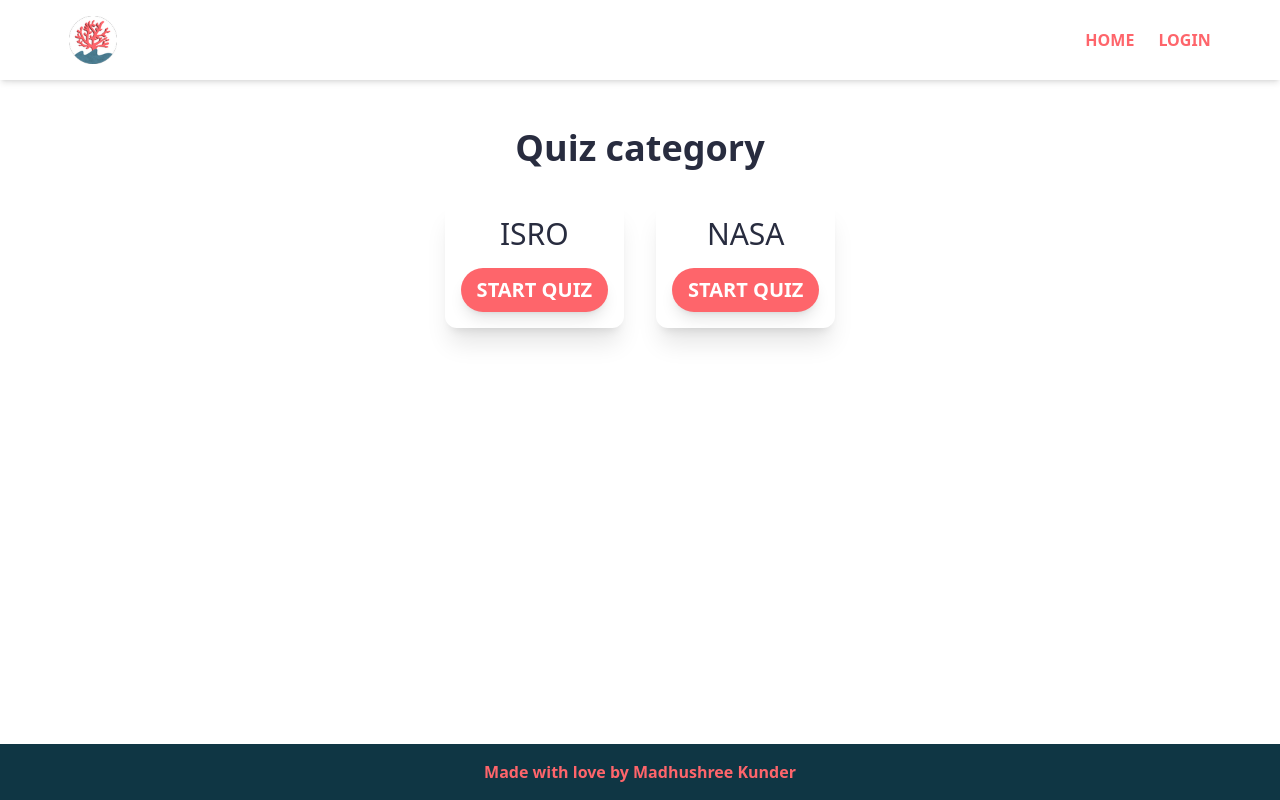
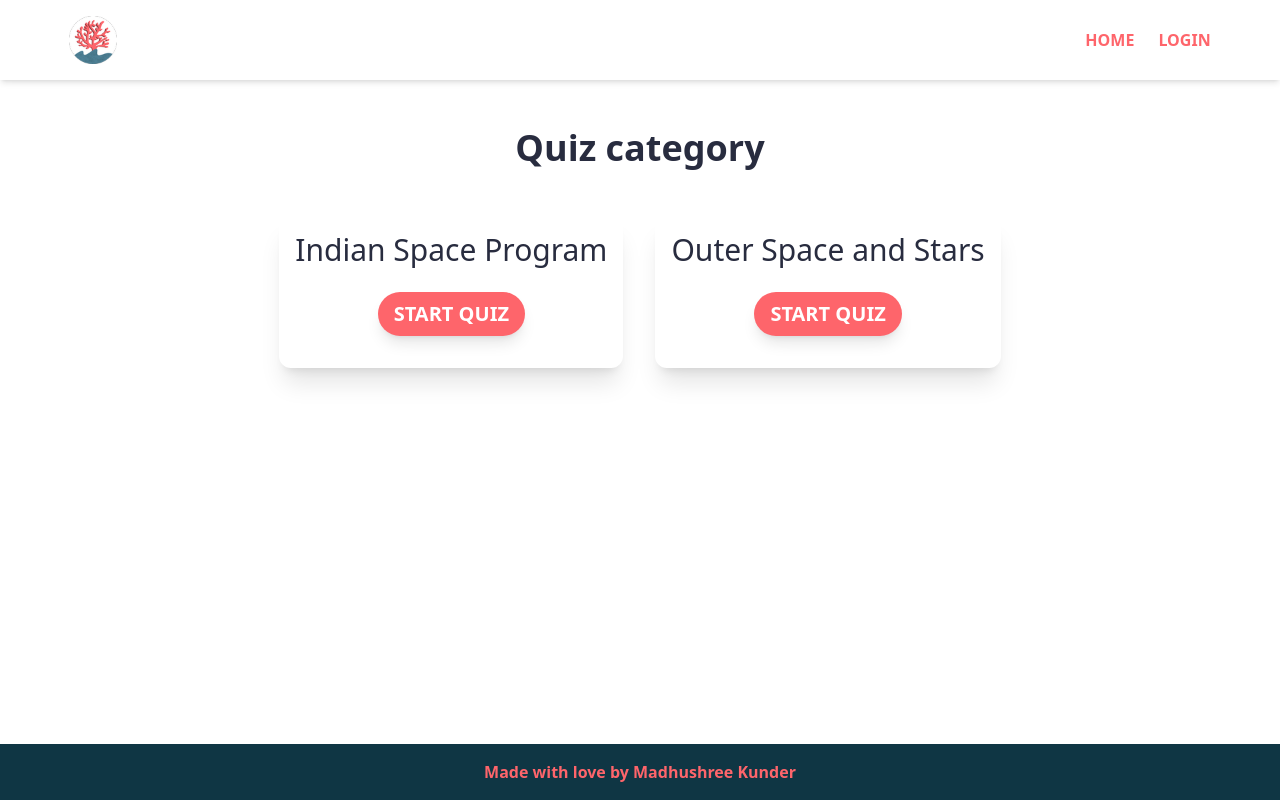
Before and after one commit to MadhushreeKunder/quiz-up, a React (Create React App) app: page /quizcategory in a window 1280 px wide. Built offline with nearby package versions, Linux system fonts and the light colour scheme.

Commit message:
refactor: put files in respective folders

```diff
--- a/src/App.tsx
+++ b/src/App.tsx
@@ -1,10 +1,9 @@
 import React from "react";
-import logo from "./logo.svg";
 import "./App.css";
 import { Home } from "./Pages/home";
-import { Header } from "./Pages/utils/header";
+import { Header } from "./utils/header";
 import { Route, Routes } from "react-router-dom";
-import { QuizCategory } from "./Pages/quizCategory";
+import { QuizCategory, QuizQuestions } from "./Pages";
 
 function App() {
   return (
@@ -14,6 +13,7 @@
         <Routes>
           <Route path="/" element={<Home />}></Route>
           <Route path="/quizcategory" element={<QuizCategory/>}></Route>
+          <Route path="/quizquestions" element={<QuizQuestions/>}></Route>
         </Routes>
       </div>
     </div>
--- a/src/Pages/home.tsx
+++ b/src/Pages/home.tsx
@@ -1,4 +1,4 @@
-import { Footer } from "./utils/footer";
+import { Footer } from "../utils/footer";
 import { Link } from "react-router-dom";
 
 export function Home() {
--- /dev/null
+++ b/src/Pages/index.tsx
@@ -0,0 +1,3 @@
+export {Home} from "./home";
+export {QuizCategory} from "./quizCategory";
+export {QuizQuestions} from "./quizQuestions";
--- a/src/Pages/quizCategory.tsx
+++ b/src/Pages/quizCategory.tsx
@@ -1,4 +1,4 @@
-import { Footer } from "./utils/footer";
+import { Footer } from "../utils/footer";
 
 export function QuizCategory() {
   return (
@@ -7,20 +7,20 @@
         <h1 className="font-semibold text-4xl text-secondaryDark mb-8 ">
           Quiz category
         </h1>
-        <div className="flex justify-center text-center items-center  space-x-8">
-          <div className="p-4 shadow-xl rounded-xl">
+        <div className="flex justify-center flex-wrap text-center items-center">
+          <div className="p-4 shadow-xl rounded-xl m-4">
             <h2 className="text-3xl font-medium text-secondaryDark mb-4 ">
-              ISRO
+              Indian Space Program
             </h2>
-            <button className="text-xl bg-primaryCoral shadow-lg text-white rounded-full px-4 py-2 font-semibold text-center uppercase">
+            <button className="text-xl bg-primaryCoral shadow-lg text-white rounded-full px-4 py-2 mt-2 mb-4 font-semibold text-center uppercase">
               Start Quiz
             </button>
           </div>
-          <div className="p-4 shadow-xl rounded-xl">
+          <div className="p-4 shadow-xl rounded-xl m-4">
             <h2 className="text-3xl font-medium text-secondaryDark mb-4 ">
-              NASA
+              Outer Space and Stars
             </h2>
-            <button className="text-xl bg-primaryCoral shadow-lg text-white rounded-full px-4 py-2 font-semibold text-center uppercase">
+            <button className="text-xl bg-primaryCoral shadow-lg text-white rounded-full px-4 py-2 mt-2 mb-4 font-semibold text-center uppercase">
               Start Quiz
             </button>
           </div>
--- /dev/null
+++ b/src/Pages/quizQuestions.tsx
@@ -0,0 +1,6 @@
+
+
+
+export const QuizQuestions = () => {
+  return <h1>Quizzzzz</h1>;
+};
```
Also changed, not shown: src/data/getQuiz.ts (renamed from src/Pages/data/getQuiz.ts), src/data/quiz.types.ts (renamed from src/Pages/data/quiz.types.ts), src/utils/footer.tsx (renamed from src/Pages/utils/footer.tsx), src/utils/header.tsx (renamed from src/Pages/utils/header.tsx).
